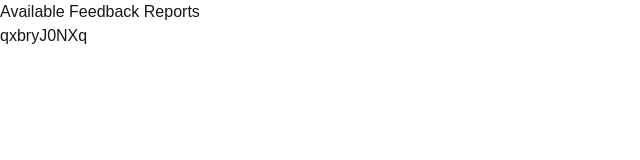
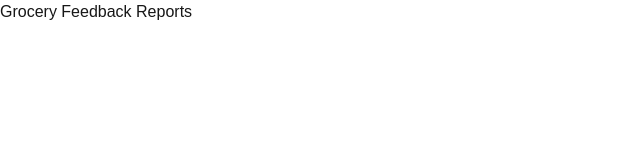
Before and after one commit to jjo3-nd/grocery-feedback, a Next.js app: page / in a window 1280 px wide. Shown: the top 160 px of the page, without its empty margins (0-640 px from the left). Built offline with nearby package versions, Linux system fonts and the light colour scheme.

Commit message:
URL for each user

```diff
--- a/src/app/page.tsx
+++ b/src/app/page.tsx
@@ -47,18 +47,7 @@
 
   return (
     <div className="p-4">
-      <h1 className="text-2xl font-bold mb-4">Available Feedback Reports</h1>
-      <div className="space-y-2">
-        {folderStructure.folders.map((folder) => (
-          <Link
-            key={folder}
-            href={`/${folder}`}
-            className="block w-full p-4 text-left bg-white rounded-lg shadow hover:shadow-md transition-shadow"
-          >
-            {folder}
-          </Link>
-        ))}
-      </div>
+      <h1 className="text-2xl font-bold mb-4">Grocery Feedback Reports</h1>
     </div>
   );
 }
```
